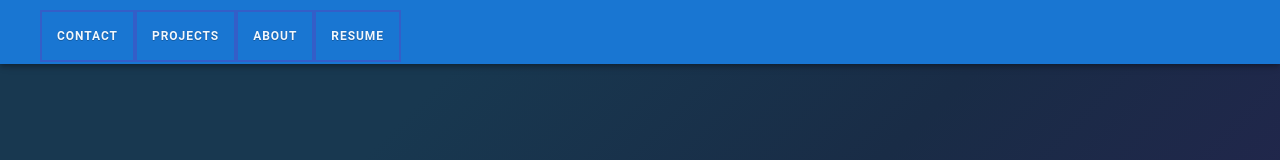
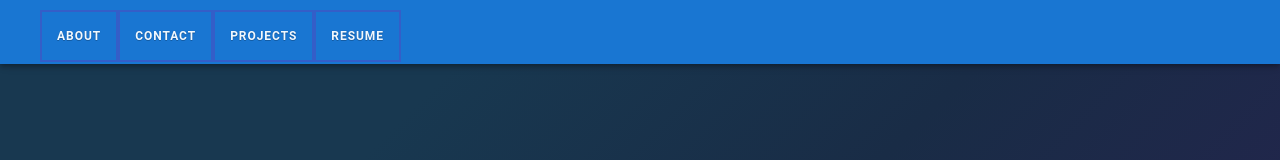
Before and after one commit to tannerpace/shiny-system, a React (Create React App) app in the folder tbr1/: page / in a window 1280 px wide. Shown: the top 160 px of the page. Built offline with nearby package versions, Linux system fonts and the light colour scheme.

Commit message:
fix links

```diff
--- a/tbr1/src/components/Nav/index.jsx
+++ b/tbr1/src/components/Nav/index.jsx
@@ -8,6 +8,9 @@ const Nav = () => {
         <nav id="navbar" class="nav">
             <ul class="nav-list">
                 <li>
+                    <div><Link smooth to="/shiny-system#about" class="btn btn-sm animated-button victoria-two">About</Link> </div>
+                </li>
+                <li>
                     <div >
                         <HashLink smooth to="/shiny-system#contact" class="btn btn-sm animated-button victoria-one">Contact</HashLink></div>
                 </li>
@@ -17,9 +20,7 @@ const Nav = () => {
                         class="btn btn-sm animated-button victoria-two">Projects</HashLink>  </div>
                 </li>
 
-                <li>
-                    <div><Link smooth to="/shiny-system#about" class="btn btn-sm animated-button victoria-two">About</Link> </div>
-                </li>
+
                 <li>
                     <div ><HashLink smooth to="/shiny-system/resume" class="btn btn-sm animated-button victoria-two" >Resume</HashLink></div>
                 </li>
```
